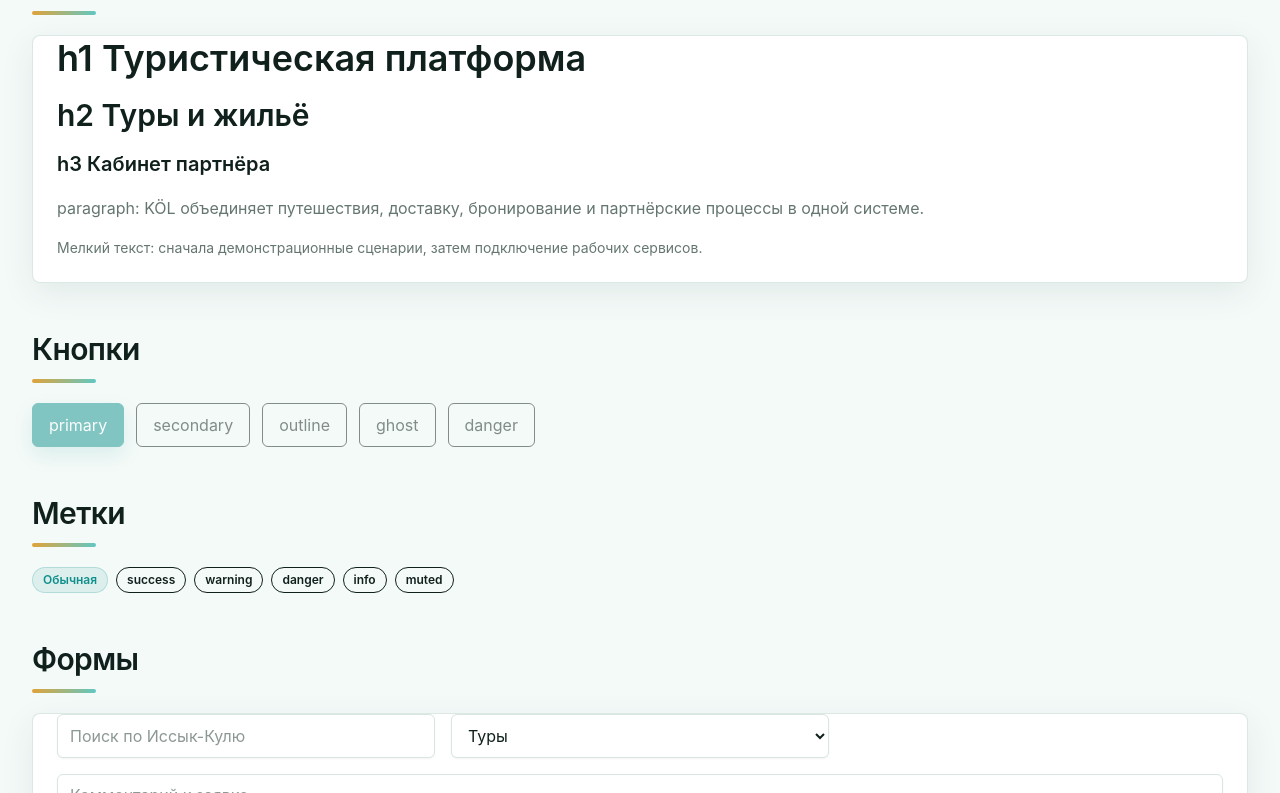
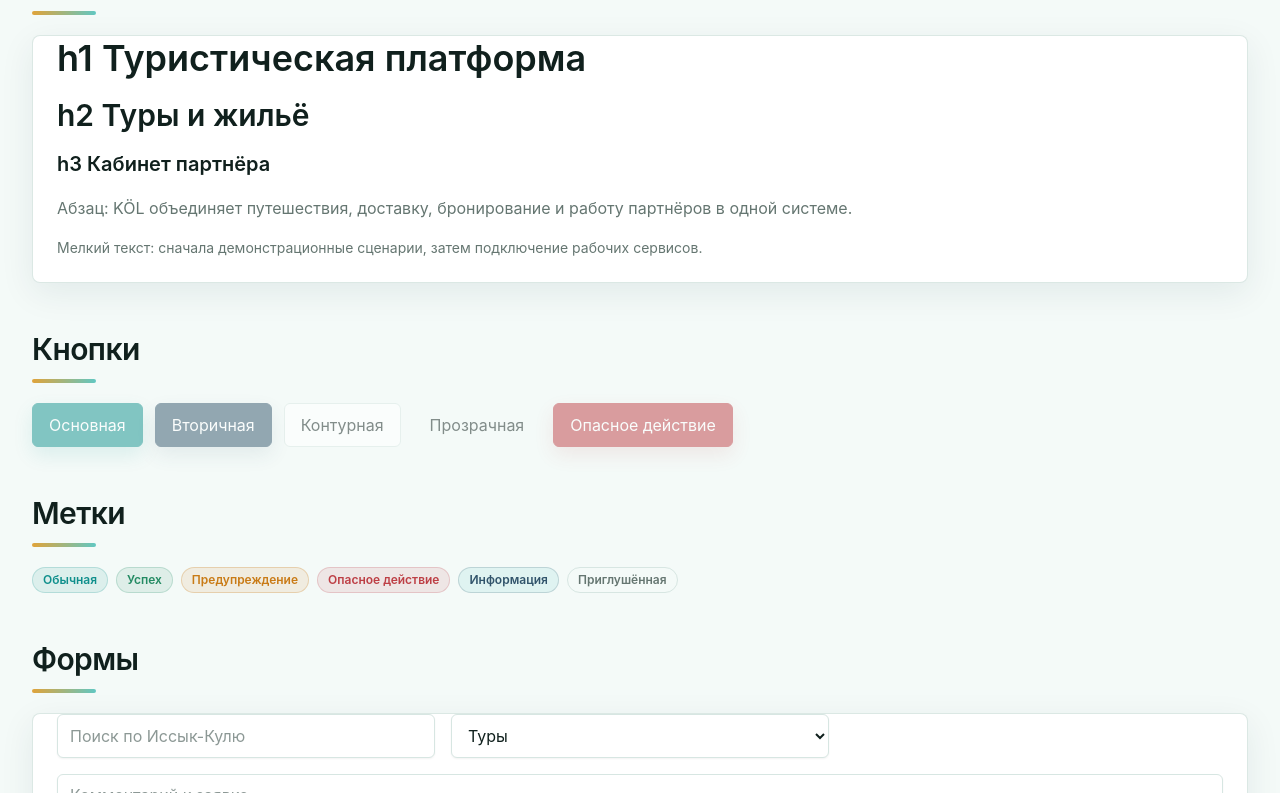
Before and after one commit to stvelikiy-star/kol-travel-platform, a Next.js app: page /design-system in a window 1280 px wide. Shown: the part 1095-1888 px from the top of the page. Built offline with nearby package versions, Linux system fonts and the light colour scheme.

Commit message:
fix(i18n): preserve button and badge variant identifiers, translate visible labels

```diff
--- a/src/app/design-system/page.tsx
+++ b/src/app/design-system/page.tsx
@@ -73,7 +73,7 @@ export default function DesignSystemPage() {
             <p className="text-sm font-semibold uppercase tracking-wide">Пример интерфейса</p>
             <h2 className="mt-3 text-3xl font-semibold">Образец туристической платформы</h2>
             <p className="mt-3 text-sm leading-6">
-              Demo hero block для будущих публичных страниц без каталогов и backend.
+              Демонстрационный главный блок будущих публичных страниц без каталога и серверных операций.
             </p>
           </div>
         </section>
@@ -101,7 +101,7 @@ export default function DesignSystemPage() {
               <h2 className="text-3xl font-semibold leading-tight">h2 Туры и жильё</h2>
               <h3 className="text-xl font-semibold leading-7">h3 Кабинет партнёра</h3>
               <p className="text-base leading-7 text-muted">
-                paragraph: KÖL объединяет путешествия, доставку, бронирование и партнёрские процессы в одной системе.
+                Абзац: KÖL объединяет путешествия, доставку, бронирование и работу партнёров в одной системе.
               </p>
               <p className="text-sm text-muted">Мелкий текст: сначала демонстрационные сценарии, затем подключение рабочих сервисов.</p>
             </CardContent>
@@ -111,11 +111,11 @@ export default function DesignSystemPage() {
         <section className="space-y-5">
           <SectionTitle title="Кнопки" />
           <div className="flex flex-wrap gap-3">
-            <Button>primary</Button>
-            <Button variant="Вторичная">secondary</Button>
-            <Button variant="Контурная">outline</Button>
-            <Button variant="Прозрачная">ghost</Button>
-            <Button variant="Опасное действие">danger</Button>
+            <Button>Основная</Button>
+            <Button variant="secondary">Вторичная</Button>
+            <Button variant="outline">Контурная</Button>
+            <Button variant="ghost">Прозрачная</Button>
+            <Button variant="danger">Опасное действие</Button>
           </div>
         </section>
 
@@ -123,11 +123,11 @@ export default function DesignSystemPage() {
           <SectionTitle title="Метки" />
           <div className="flex flex-wrap gap-2">
             <Badge>Обычная</Badge>
-            <Badge variant="Успех">success</Badge>
-            <Badge variant="Предупреждение">warning</Badge>
-            <Badge variant="Опасное действие">danger</Badge>
-            <Badge variant="Информация">info</Badge>
-            <Badge variant="Приглушённая">muted</Badge>
+            <Badge variant="success">Успех</Badge>
+            <Badge variant="warning">Предупреждение</Badge>
+            <Badge variant="danger">Опасное действие</Badge>
+            <Badge variant="info">Информация</Badge>
+            <Badge variant="muted">Приглушённая</Badge>
           </div>
         </section>
 
```
